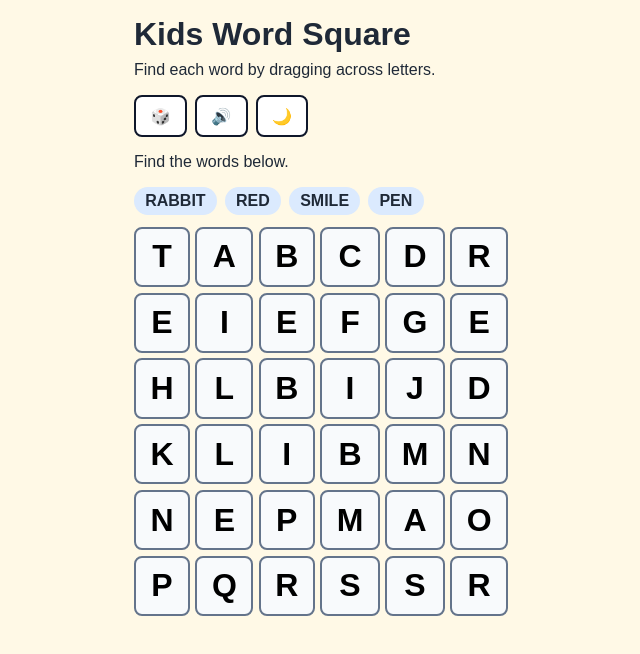
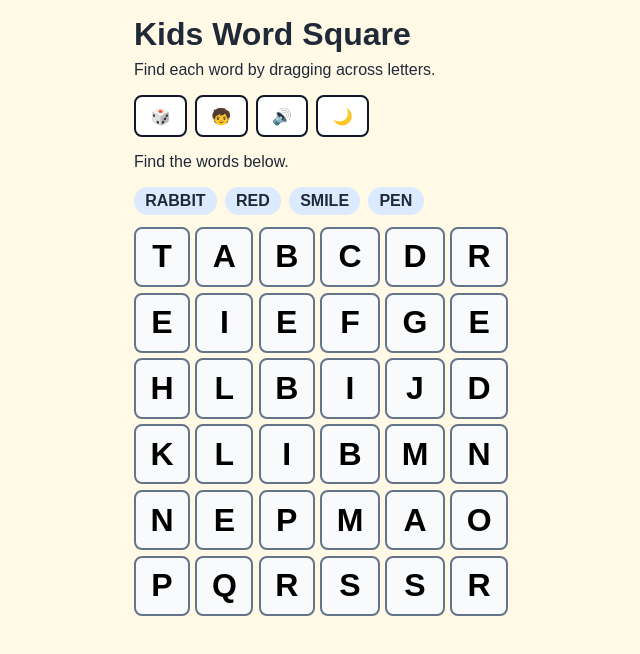
Before and after one commit to familug/word, a website with bundled scripts: page index.html in a window 1280 px wide. Shown: the whole page, without its empty margins (234-874 px from the left). Built offline with nearby package versions, Linux system fonts and the light colour scheme.

Commit message:
Add kid/adult mode toggle for word visibility.
Show real words in kid mode, mask them as ***** in adult mode, and disable word-list text-to-speech when words are hidden.

Made-with: Cursor

```diff
--- a/index.html
+++ b/index.html
@@ -13,6 +13,7 @@
       <p class="hint">Find each word by dragging across letters.</p>
       <section class="controls" aria-label="Game controls">
         <button id="new-game-btn" type="button" aria-label="New game">🎲</button>
+        <button id="mode-toggle-btn" type="button" aria-label="Switch to adult mode">🧒</button>
         <button id="sound-toggle-btn" type="button" aria-pressed="true" aria-label="Sound on">🔊</button>
         <label id="dark-mode-btn" for="dark-mode-toggle" class="toggle-btn" aria-label="Switch to dark mode">🌙</label>
       </section>
--- a/src/main.js
+++ b/src/main.js
@@ -30,10 +30,11 @@ export function setupGame(doc = document) {
   const wordListEl = doc.querySelector("#word-list");
   const statusEl = doc.querySelector("#status");
   const newGameBtn = doc.querySelector("#new-game-btn");
+  const modeBtn = doc.querySelector("#mode-toggle-btn");
   const soundBtn = doc.querySelector("#sound-toggle-btn");
   const darkModeToggle = doc.querySelector("#dark-mode-toggle");
   const darkModeBtn = doc.querySelector("#dark-mode-btn");
-  if (!gridEl || !wordListEl || !statusEl || !newGameBtn || !soundBtn) {
+  if (!gridEl || !wordListEl || !statusEl || !newGameBtn || !modeBtn || !soundBtn) {
     return null;
   }
 
@@ -41,13 +42,20 @@ export function setupGame(doc = document) {
   const selection = new SelectionTracker();
   let game = null;
   let isPointerDown = false;
+  let isKidMode = true;
+
+  function updateModeButton() {
+    modeBtn.textContent = isKidMode ? "🧒" : "🧑";
+    modeBtn.setAttribute("aria-label", isKidMode ? "Switch to adult mode" : "Switch to kid mode");
+  }
 
   function renderWordList() {
     wordListEl.innerHTML = "";
     for (const word of game.words) {
       const item = doc.createElement("li");
       item.dataset.word = word;
-      item.textContent = word.toUpperCase();
+      item.textContent = isKidMode ? word.toUpperCase() : "*****";
+      if (isKidMode) {
         item.tabIndex = 0;
         item.setAttribute("role", "button");
         item.setAttribute("aria-label", `Speak word ${word.toUpperCase()}`);
@@ -58,6 +66,11 @@ export function setupGame(doc = document) {
             speaker.speakWord(word);
           }
         });
+      } else {
+        item.removeAttribute("tabindex");
+        item.setAttribute("role", "listitem");
+        item.setAttribute("aria-label", "Hidden word");
+      }
       if (game.foundWords.has(word)) item.classList.add("found");
       wordListEl.appendChild(item);
     }
@@ -187,6 +200,11 @@ export function setupGame(doc = document) {
   });
 
   newGameBtn.addEventListener("click", startNewGame);
+  modeBtn.addEventListener("click", () => {
+    isKidMode = !isKidMode;
+    updateModeButton();
+    renderWordList();
+  });
   soundBtn.addEventListener("click", () => {
     const next = !speaker.isEnabled();
     speaker.setEnabled(next);
@@ -209,6 +227,7 @@ export function setupGame(doc = document) {
   }
 
   startNewGame();
+  updateModeButton();
   return { startNewGame };
 }
 
```
Also changed, not shown: tests/ui.test.js (+18 -0 lines). Lines whose indentation alone changed are shown as unchanged.
